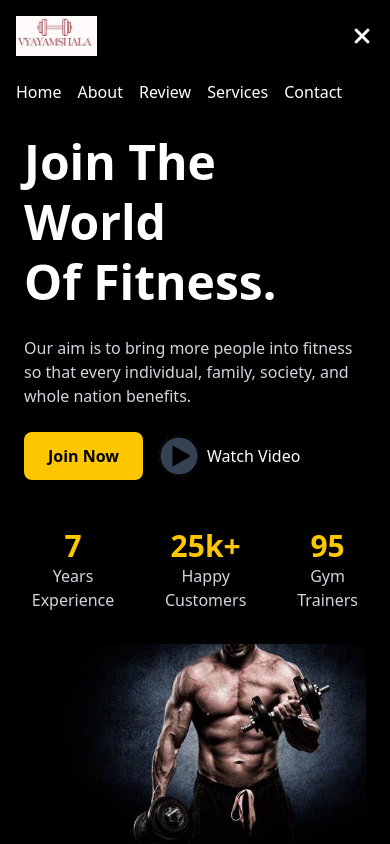
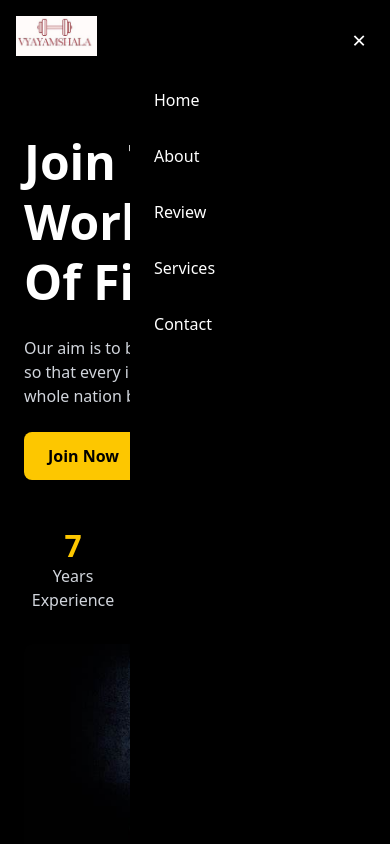
Before and after one commit to nshrestha00/Website-UI-Community-, a React (Vite) app: page /fitness in a window 390 px wide. Both pictures are taken after a click on the element 362 px from the left and 36 px from the top of the page. Shown: the top 844 px of the page. Built offline with nearby package versions, Linux system fonts and the light colour scheme.

Commit message:
Created seperate mobile and desktop navbar for fitness website

```diff
--- /dev/null
+++ b/src/websites/Fitness/DesktopNavbar.jsx
@@ -0,0 +1,25 @@
+const DesktopNavbar = ({ activeLink, handleClick }) => {
+    const linkClasses = (link) => `cursor-pointer ${activeLink === link ? "font-bold underline" : ""}`;
+
+    return (
+      <div className="hidden md:flex space-x-4 text-white">
+        <a href="#fitness-home" className={linkClasses("home")} onClick={() => handleClick("home")}>
+          Home
+        </a>
+        <a href="#fitness-about" className={linkClasses("about")} onClick={() => handleClick("about")}>
+          About
+        </a>
+        <a href="#fitness-review" className={linkClasses("review")} onClick={() => handleClick("review")}>
+          Review
+        </a>
+        <a href="#fitness-services" className={linkClasses("services")} onClick={() => handleClick("services")}>
+          Services
+        </a>
+        <a href="#fitness-contact" className={linkClasses("contact")} onClick={() => handleClick("contact")}>
+          Contact
+        </a>
+      </div>
+    );
+  };
+
+  export default DesktopNavbar;
--- /dev/null
+++ b/src/websites/Fitness/MobileNavbar.jsx
@@ -0,0 +1,30 @@
+const MobileNavbar = ({ activeLink, handleClick, menuOpen, setMenuOpen }) => {
+    const linkClasses = (link) => `cursor-pointer block py-2 text-white ${activeLink === link ? "font-bold underline" : ""}`;
+
+    return (
+      <div className={`md:hidden fixed top-0 right-0 w-2/3 h-full bg-black p-6 transition-transform ${menuOpen ? "block" : "hidden"}`}>
+        <div className="flex justify-end mb-6">
+          <div className="cursor-pointer text-white text-2xl" onClick={() => setMenuOpen(false)}>&times;</div>
+        </div>
+        <nav className="flex flex-col space-y-4">
+          <a href="#fitness-home" className={linkClasses("home")} onClick={() => handleClick("home")}>
+            Home
+          </a>
+          <a href="#fitness-about" className={linkClasses("about")} onClick={() => handleClick("about")}>
+            About
+          </a>
+          <a href="#fitness-review" className={linkClasses("review")} onClick={() => handleClick("review")}>
+            Review
+          </a>
+          <a href="#fitness-services" className={linkClasses("services")} onClick={() => handleClick("services")}>
+            Services
+          </a>
+          <a href="#fitness-contact" className={linkClasses("contact")} onClick={() => handleClick("contact")}>
+            Contact
+          </a>
+        </nav>
+      </div>
+    );
+  };
+
+  export default MobileNavbar;
--- a/src/websites/Fitness/Navbar.jsx
+++ b/src/websites/Fitness/Navbar.jsx
@@ -1,5 +1,7 @@
-import { useState } from 'react';
-import { assets } from '../../assets/assets';
+import { useState } from "react";
+import { assets } from "../../assets/assets";
+import DesktopNavbar from "./DesktopNavbar";
+import MobileNavbar from "./MobileNavbar";
 
 const Navbar = () => {
   const [activeLink, setActiveLink] = useState("");
@@ -10,43 +12,17 @@ const Navbar = () => {
     setMenuOpen(false);
   };
 
-  const linkClasses = (link) =>
-    `cursor-pointer ${activeLink === link ? "font-bold underline" : ""}`;
-
   return (
-    <nav className="bg-black text-white p-4 flex justify-between items-center sticky top-0 z-40 md:relative">
+    <nav className="bg-black text-white p-4 flex justify-between items-center sticky top-0 z-40">
       <img src={assets.fitness_logo} alt="Fitness Logo" className="h-10" />
 
       {/* Hamburger Menu Button */}
-      <div
-        className="md:hidden cursor-pointer"
-        onClick={() => setMenuOpen(!menuOpen)}
-      >
-        <img
-          src={menuOpen ? assets.closeMenu : assets.openMenu}
-          alt="Menu Icon"
-          className="h-6 w-6"
-        />
+      <div className="md:hidden cursor-pointer" onClick={() => setMenuOpen(!menuOpen)}>
+        <img src={menuOpen ? assets.closeMenu : assets.openMenu} alt="Menu Icon" className="h-6 w-6" />
       </div>
 
-      {/* Desktop and Mobile Navigation */}
-      <div className={`md:flex space-x-4 absolute md:static top-16 left-0 w-full md:w-auto bg-black md:bg-transparent p-4 md:p-0 transition-transform ${menuOpen ? "block" : "hidden"}`}>
-        <a href="#fitness-home" className={linkClasses("home")} onClick={() => handleClick("home")}>
-          Home
-        </a>
-        <a href="#fitness-about" className={linkClasses("about")} onClick={() => handleClick("about")}>
-          About
-        </a>
-        <a href="#fitness-review" className={linkClasses("review")} onClick={() => handleClick("review")}>
-          Review
-        </a>
-        <a href="#fitness-services" className={linkClasses("services")} onClick={() => handleClick("services")}>
-          Services
-        </a>
-        <a href="#fitness-contact" className={linkClasses("contact")} onClick={() => handleClick("contact")}>
-          Contact
-        </a>
-      </div>
+      <DesktopNavbar activeLink={activeLink} handleClick={handleClick} />
+      <MobileNavbar activeLink={activeLink} handleClick={handleClick} menuOpen={menuOpen} setMenuOpen={setMenuOpen} />
     </nav>
   );
 };
```
